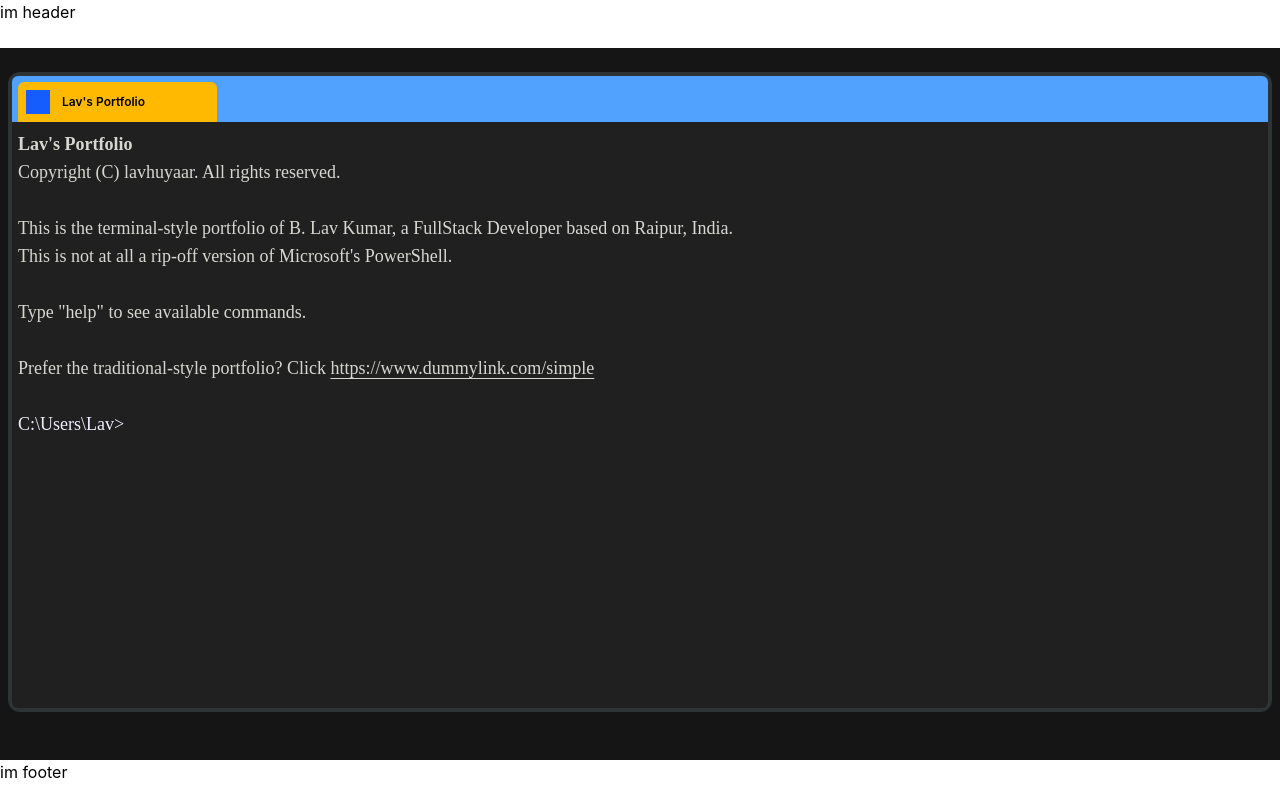
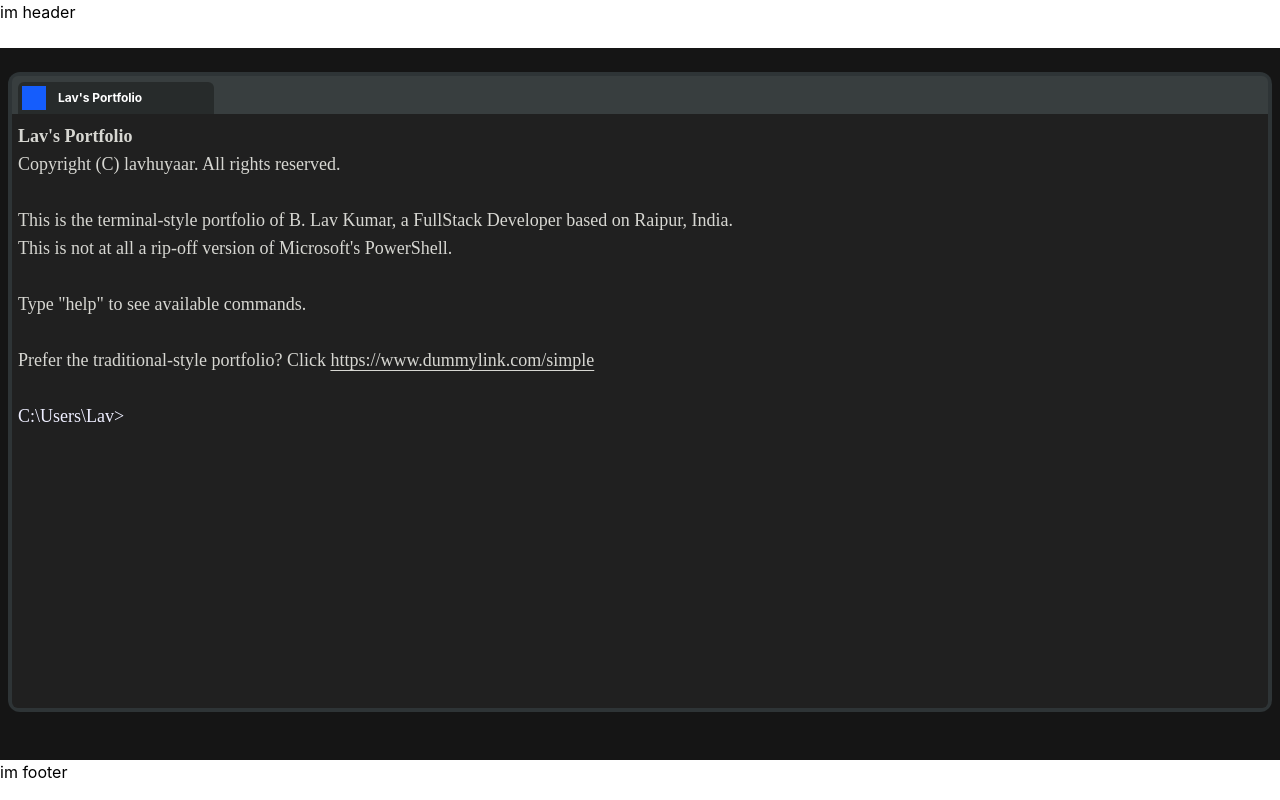
Before and after one commit to lavhuyaar/my-portfolio, a React app: page / in a window 1280 px wide. Built offline with nearby package versions, Linux system fonts and the light colour scheme; the HTML template or start-up script is replaced by a standard one; a web font is replaced by a local one.

Commit message:
ui: Terminal UI tweaked and improved

```diff
--- a/src/components/TerminalScreen.tsx
+++ b/src/components/TerminalScreen.tsx
@@ -54,10 +54,11 @@ const TerminalScreen = () => {
   return (
     <div className="w-full bg-[#2e3436] h-[80vh] rounded-xl flex flex-col overflow-hidden p-1 mt-4">
       <div className="flex flex-col rounded-md w-full h-full overflow-hidden">
-        <div className=" bg-blue-400 pt-1.5 pl-1.5 w-full flex">
-          <div className="bg-amber-400 py-2 pl-2 pr-18 rounded-t-md flex items-center gap-3">
+        <div className=" bg-[#383e3f] pt-1.5 pl-1.5 w-full flex">
+          <div className="bg-[#272b2b] py-1 pl-1 pr-18 rounded-t-md flex items-center gap-3">
+            {/* replace this div with some logo later */}
             <div className="size-6 bg-blue-600"></div>
-            <p className="text-xs font-semibold ">Lav's Portfolio</p>
+            <p className="text-xs font-bold text-white">Lav's Portfolio</p>
           </div>
         </div>
         <div className="bg-[#202020] text-[#d7d7d2] w-full h-full overflow-y-auto px-1.5 py-2 text-sm sm:text-lg font-[Cascadia_Mono] break-normal">
```
